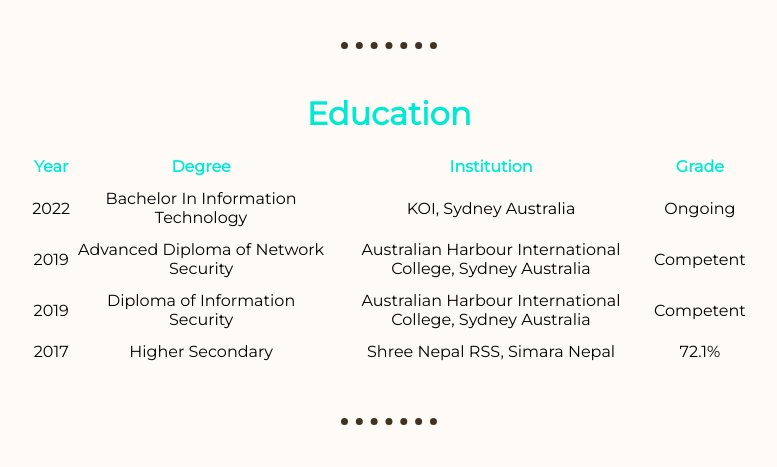
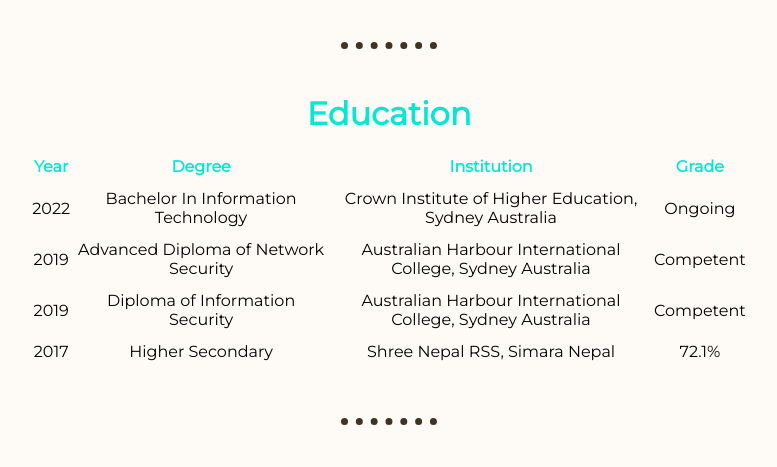
Before and after one commit to nesubat/personal-Website-, a plain HTML site: page index.html in a window 1280 px wide. Shown: the part 1449-1916 px from the top of the page, without its empty margins (251-1028 px from the left). Drawn offline with nearby package versions, Linux system fonts and the light colour scheme.

Commit message:
Update index.html

```diff
--- a/index.html
+++ b/index.html
@@ -90,7 +90,7 @@
           <tr>
             <td>2022</td>
             <td>Bachelor In Information Technology</td>
-            <td><a href="https://koi.edu.au/wp/">KOI, Sydney Australia</a></td>
+            <td><a href="https://cihe.edu.au/">Crown Institute of Higher Education, Sydney Australia</a></td>
             <td>Ongoing</td>
           </tr>
           <tr>
```
